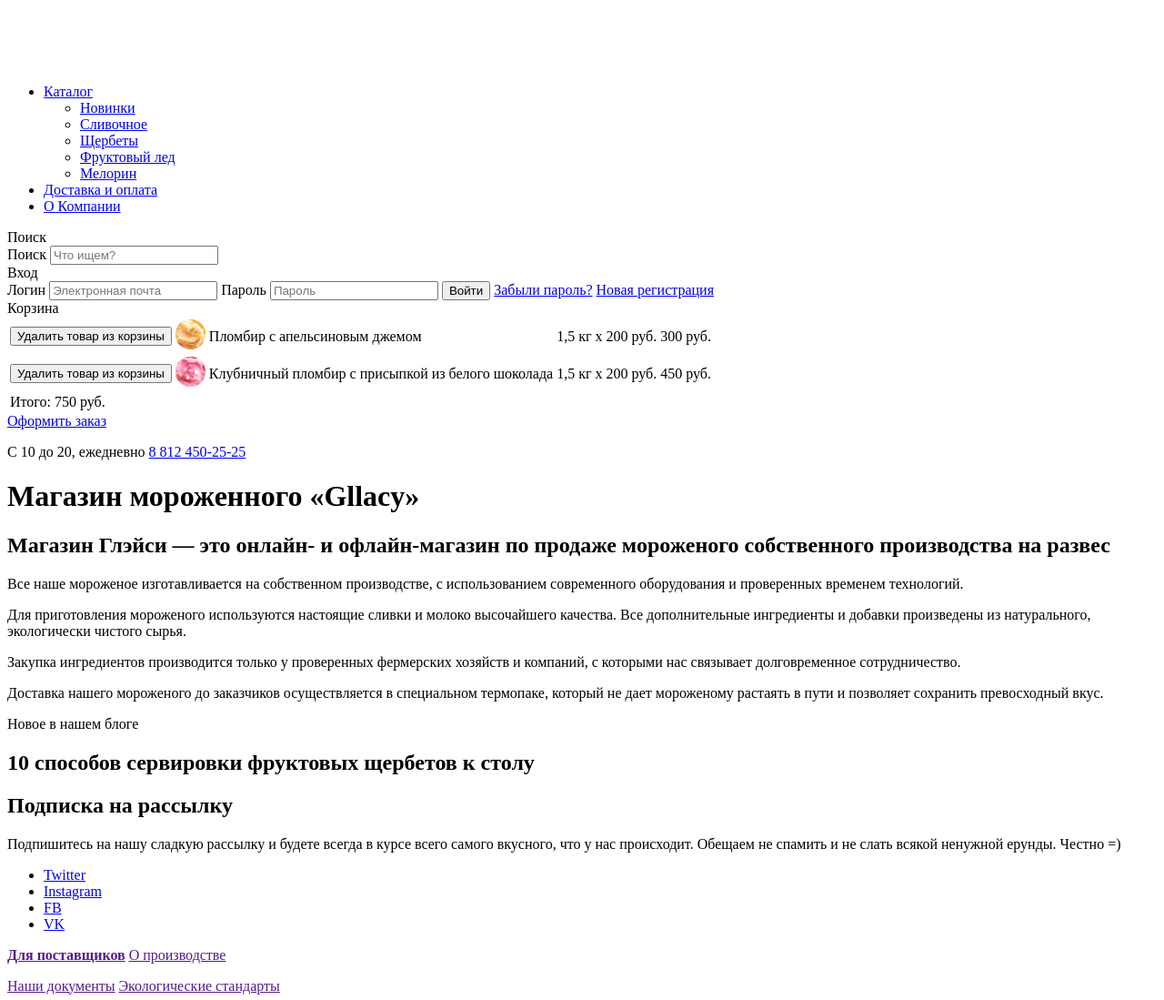
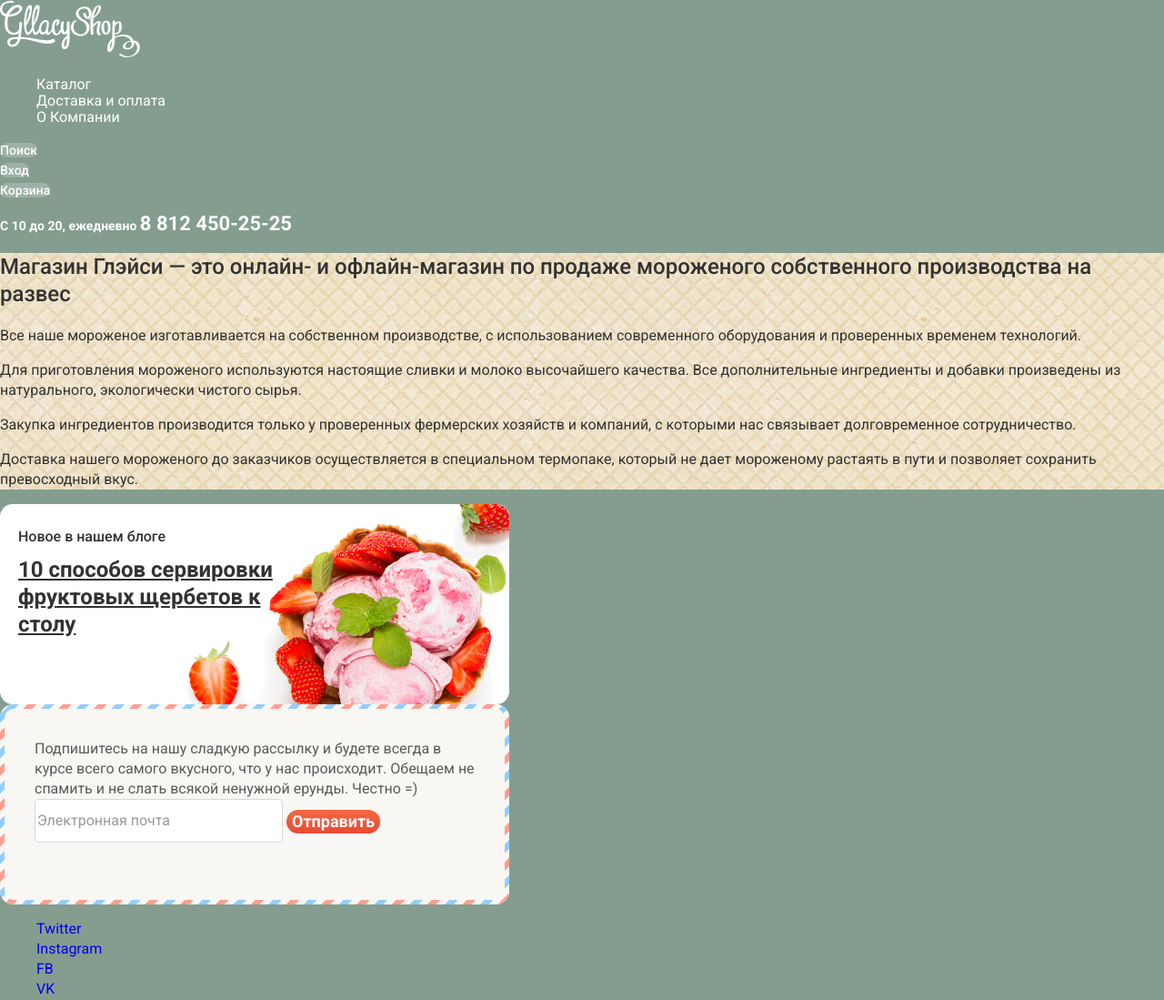
Before and after one commit to Racoon22/417937-gllacy-25, a plain HTML site: page index.html in a window 1280 px wide. Shown: the top 1099 px of the page at 91% size. Drawn offline with nearby package versions, Linux system fonts and the light colour scheme.

Commit message:
Added basic style

```diff
--- a/catalog.html
+++ b/catalog.html
@@ -3,15 +3,18 @@
 <head>
     <meta charset="utf-8">
     <title>HTML Academy: Глейси</title>
+    <link href="https://cdnjs.cloudflare.com/ajax/libs/normalize/8.0.1/normalize.min.css" rel="stylesheet">
+    <link href="https://fonts.googleapis.com/css?family=Roboto:400,500,700&display=swap&subset=cyrillic" rel="stylesheet">
+    <link rel="stylesheet" href="/css/style.css">
 </head>
 <body>
-<header class="side-header">
+<header class="site-header">
     <nav class="site-navigation">
         <a class="header-logo-link" href="index.html">
             <img src="img/svg/logo.svg" width="154" height="64" alt="Логотип" class="header-logo">
         </a>
         <ul class="navigation-list">
-            <li class="navigation-item"><a class="navigation-link current">Каталог</a></li>
+            <li class="navigation-item"><a class="navigation-link _active">Каталог</a></li>
             <li class="navigation-item"><a href="purchase.html" class="navigation-link">Доставка и оплата</a></li>
             <li class="navigation-item"><a href="contacts.html" class="navigation-link">О Компании</a></li>
         </ul>
--- /dev/null
+++ b/css/style.css
@@ -0,0 +1,285 @@
+body {
+    margin: 0;
+    padding: 0;
+
+    font-family: "Roboto", Arial, sans-serif;
+    font-size: 16px;
+    line-height: 22px;
+    font-weight: 400;
+    color: #ffffff;
+    background-color: #849d8f;
+}
+
+a {
+    text-decoration: none;
+}
+.visually-hidden {
+    position: absolute !important;
+    clip: rect(1px 1px 1px 1px); /* IE6, IE7 */
+    clip: rect(1px, 1px, 1px, 1px);
+    padding:0 !important;
+    border:0 !important;
+    height: 1px !important;
+    width: 1px !important;
+    overflow: hidden;
+}
+
+.site-navigation {
+    line-height: 18px;
+}
+
+.search-icon,
+.auth-icon,
+.cart-icon,
+.site-navigation a {
+    color: #ffffff;
+}
+
+.navigation-list,
+.catalog-list,
+.social-list {
+    list-style: none;
+}
+.catalog-link:hover {
+    background-color: #fbded7;
+}
+.catalog-link:active {
+    background-color: #f6b5a5;
+}
+.catalog-link ._active {
+    background-color: #d07058;
+}
+
+.navigation-link:hover,
+.navigation-link._active:hover {
+    padding: 10px 14px;
+
+    color: #323232;
+    font-weight: 700;
+
+    border-radius: 15px;
+    box-shadow: inset 0 2px 1px #696969;
+    background-color: #ededed;
+    background-color: #f8f7f4;
+}
+
+.navigation-link._active {
+    padding: 10px 14px;
+
+    color: #ffffff;
+
+    border-radius: 15px;
+    background-color: #d07058;
+}
+
+.search-icon,
+.auth-icon,
+.cart-icon {
+    font-size: 14px;
+    line-height: 16px;
+    font-weight: 500;
+
+    background-color: rgba(255, 255, 255, 0.2);
+    border-radius: 16px 13px;
+}
+
+.catalog-list,
+.search-form,
+.auth-form,
+.cart-container,
+.contact-container
+ {
+    display: none;
+}
+.schedule {
+    font-size: 14px;
+    font-weight: 700;
+    line-height: 16px;
+}
+
+.schedule a {
+    font-size: 22px;
+    line-height: 24px;
+    color: #ffffff;
+}
+
+.about {
+    color: #323232;
+    background-color: #f0e6cf;
+    background-image: url("/img/backgrounds/wafer.jpg");
+}
+.about h2 {
+    font-size: 24px;
+    font-weight: 500;
+    line-height: 30px;
+}
+.articles {
+    box-sizing: border-box;
+    padding: 25px 20px;
+    width: 560px;
+    height: 220px;
+
+    color: #323232;
+    font-weight: 500;
+
+    background-color: #ffffff;
+    border-radius: 14px;
+    background-image: url("/img/backgrounds/news-1.jpg");
+    background-repeat: no-repeat;
+    background-size: contain;
+}
+.articles p {
+    margin: 0;
+}
+.articles h2 {
+    margin-top: 10px;
+    width: 290px;
+    font-size: 24px;
+    font-weight: 700;
+    line-height: 30px;
+    text-decoration: underline;
+}
+
+.subscription {
+    box-sizing: border-box;
+    padding: 5px;
+    width: 560px;
+    height: 220px;
+
+    color: #5a5a5a;
+
+    background-image: url("/img/backgrounds/subscription.png");
+    background-repeat: no-repeat;
+}
+.subscription-wrapper {
+    padding-top: 33px;
+    padding-left: 33px;
+    padding-right: 33px;
+    box-sizing: border-box;
+    width: 100%;
+    height: 100%;
+
+    border-radius: 10px;
+    background-color: #f8f7f4;
+}
+.subscription-text {
+    margin: 0;
+}
+
+.subscription-input {
+    width: 267px;
+    height: 44px;
+
+    color: #323232;
+    font-weight: 700;
+    line-height: 24px;
+
+    border: 1px solid rgba(178, 178, 178, 0.52);
+    border-radius: 5px;
+    background-color: #ffffff;
+}
+.subscription-input::placeholder {
+    color: #999999;
+    font-weight: 400;
+}
+.subscription-input:hover {
+    border: 2px solid rgba(154, 154, 154, 0.52);
+}
+.subscription-input:focus {
+    border: 2px solid rgba(46, 136, 228, 0.52);
+}
+.subscription-input {
+    outline: none;
+}
+
+.btn {
+    color: #fefefe;
+    vertical-align: middle;
+    font-size: 18px;
+    font-weight: 700;
+    line-height: 24px;
+
+    border: none;
+    border-radius: 22px;
+    background-image: linear-gradient(to top, #e74a35 0%, #f26843 100%);
+}
+.btn:hover {
+    background-color: rgba(255, 255, 255, 0.2);
+    background-image: linear-gradient(to top, #e74a35 0%, #f26843 100%);
+}
+.btn:active {
+    background-color: rgba(255, 255, 255, 0.2);
+    background-image: linear-gradient(to top, #f26843 0%, #e74a35 100%);
+}
+
+.site-footer {
+    background-color: #849d8f;
+}
+.navigation-list,
+.catalog-list,
+.social-list {
+    list-style: none;
+}
+
+
+.social-link a:hover,
+.social-link a:focus {
+    text-decoration: none;
+}
+
+.footer-info a {
+    color: #fefefe;
+    font-size: 12px;
+    font-weight: 400;
+    line-height: 18px;
+}
+
+.footer-info a:hover {
+    color: #ffbc9e;
+}
+.footer-copyright {
+    color: #fefefe;
+    font-size: 12px;
+    font-weight: 400;
+    line-height: 18px;
+}
+
+
+.breadcrumbs,
+.products-list
+{
+    list-style: none;
+}
+.breadcrumbs a,
+.products-list a {
+    color: #ffffff;
+}
+
+.breadcrumbs a:hover {
+    color: #ffbc9e;
+}
+
+.products-list a {
+    color: #ffffff;
+    font-size: 16px;
+    font-weight: 500;
+    line-height: 22px;
+}
+.products-img {
+    border-radius: 50%;
+}
+.products-price {
+    color: #ffffff;
+    font-size: 45px;
+    font-weight: 700;
+    line-height: 45px;
+}
+
+.products-weight
+{
+    color: #ffffff;
+    font-family: Roboto;
+    font-size: 30px;
+    font-weight: 700;
+    line-height: 45px;
+}
--- a/index.html
+++ b/index.html
@@ -3,15 +3,19 @@
 <head>
     <meta charset="utf-8">
     <title>HTML Academy: Глейси</title>
+    <link href="https://cdnjs.cloudflare.com/ajax/libs/normalize/8.0.1/normalize.min.css" rel="stylesheet">
+    <link href="https://fonts.googleapis.com/css?family=Roboto:400,500,700&display=swap&subset=cyrillic"
+          rel="stylesheet">
+    <link rel="stylesheet" href="/css/style.css">
 </head>
 <body>
-<header class="side-header">
+<header class="site-header">
     <nav class="site-navigation">
         <a class="header-logo-link">
             <img src="img/svg/logo.svg" width="154" height="64" alt="Логотип" class="header-logo">
         </a>
         <ul class="navigation-list">
-            <li class="navigation-item"><a href="catalog.html" class="navigation-link">Каталог</a>
+            <li class="navigation-item"><a href="catalog.html" class="navigation-link catalog">Каталог</a>
                 <ul class="catalog-list">
                     <li class="catalog-item"><a href="#" class="catalog-link">Новинки</a></li>
                     <li class="catalog-item"><a href="#" class="catalog-link">Сливочное</a></li>
@@ -25,14 +29,14 @@
         </ul>
     </nav>
     <div class="search">
-        <a class="search-icon">Поиск</a>
+        <a href="#" class="search-icon">Поиск</a>
         <form class="search-form" method="get" action="/">
             <label for="search" class="visually-hidden">Поиск</label>
             <input id="search" type="text" placeholder="Что ищем?" name="search">
         </form>
     </div>
     <div class="auth">
-        <a class="auth-icon">Вход</a>
+        <a href="#" class="auth-icon">Вход</a>
         <form class="auth-form" method="post" action="/">
             <label for="login" class="visually-hidden">Логин</label>
             <input id="login" type="text" name="login" placeholder="Электронная почта">
@@ -44,19 +48,24 @@
         </form>
     </div>
     <div class="cart">
-        <a class="cart-icon">Корзина</a>
+        <a href="#" class="cart-icon">Корзина</a>
         <div class="cart-container">
             <table class="cart-table">
                 <tr>
-                    <td><button aria-label="Удалить товар из корзины">Удалить товар из корзины</button></td>
+                    <td>
+                        <button aria-label="Удалить товар из корзины">Удалить товар из корзины</button>
+                    </td>
                     <td><img src="img/contents/1.jpg" alt="Пломбир с апельсиновым джемом" width="33"></td>
                     <td>Пломбир с апельсиновым джемом</td>
                     <td>1,5 кг х 200 руб.</td>
                     <td>300 руб.</td>
                 </tr>
                 <tr>
-                    <td><button aria-label="Удалить товар из корзины">Удалить товар из корзины</button></td>
-                    <td><img src="img/contents/3.jpg" alt="Клубничный пломбир с присыпкой из белого шоколада" width="33"></td>
+                    <td>
+                        <button aria-label="Удалить товар из корзины">Удалить товар из корзины</button>
+                    </td>
+                    <td><img src="img/contents/3.jpg" alt="Клубничный пломбир с присыпкой из белого шоколада"
+                             width="33"></td>
                     <td>Клубничный пломбир с присыпкой из белого шоколада</td>
                     <td>1,5 кг х 200 руб.</td>
                     <td>450 руб.</td>
@@ -92,9 +101,18 @@
         <h2 class="article-title">10 способов сервировки фруктовых щербетов к столу</h2>
     </article>
     <section class="subscription">
-        <h2 class="visually-hidden">Подписка на рассылку</h2>
-        <p class="subscription-text">Подпишитесь на нашу сладкую рассылку и будете всегда в курсе всего самого вкусного,
-            что у нас происходит. Обещаем не спамить и не слать всякой ненужной ерунды. Честно =) </p>
+        <div class="subscription-wrapper">
+            <h2 class="visually-hidden">Подписка на рассылку</h2>
+            <p class="subscription-text">Подпишитесь на нашу сладкую рассылку и будете всегда в курсе всего самого
+                вкусного,
+                что у нас происходит. Обещаем не спамить и не слать всякой ненужной ерунды. Честно =) </p>
+            <form class="subscription-form" action="/" method="post">
+                <label>
+                    <input type="text" name="email" class="subscription-input" placeholder="Электронная почта">
+                </label>
+                <button class="btn" type="submit">Отправить</button>
+            </form>
+        </div>
     </section>
 </main>
 <footer class="site-footer">
```
